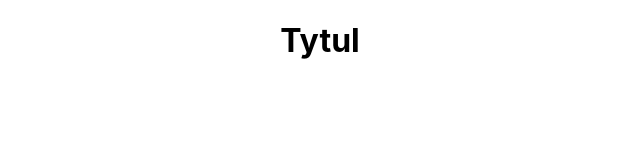
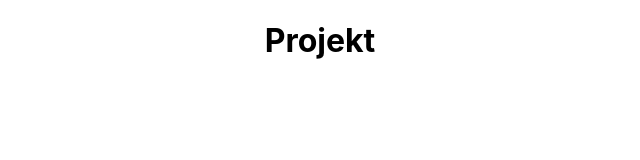
Before and after one commit to Hudini05/project-react, a React (Create React App) app: page / in a window 1280 px wide. Shown: the top 160 px of the page, without its empty margins (320-960 px from the left). Built offline with nearby package versions, Linux system fonts and the light colour scheme.

Commit message:
zmiana tytułu

```diff
--- a/src/App.js
+++ b/src/App.js
@@ -4,7 +4,7 @@ import './App.css';
 function App() {
   return (
     <div className="App">
-      <h1>Tytul</h1>
+      <h1>Projekt</h1>
     </div>
   );
 }
```
